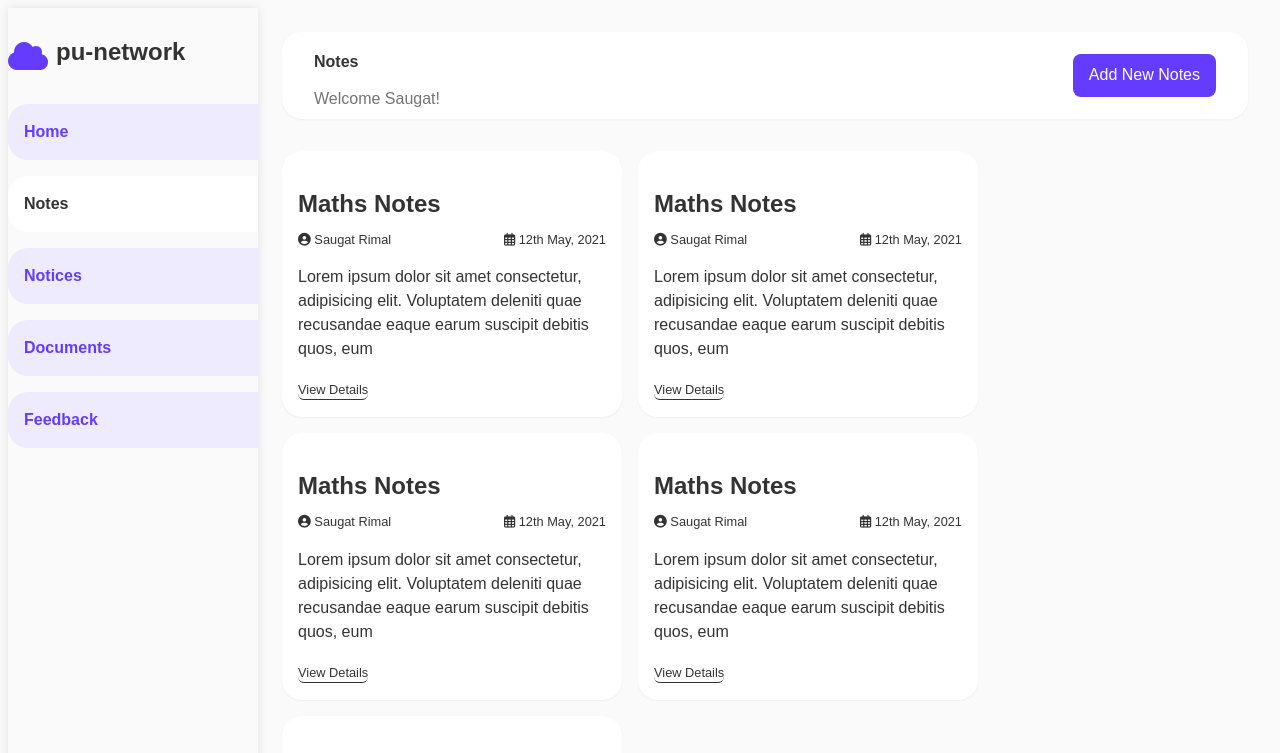
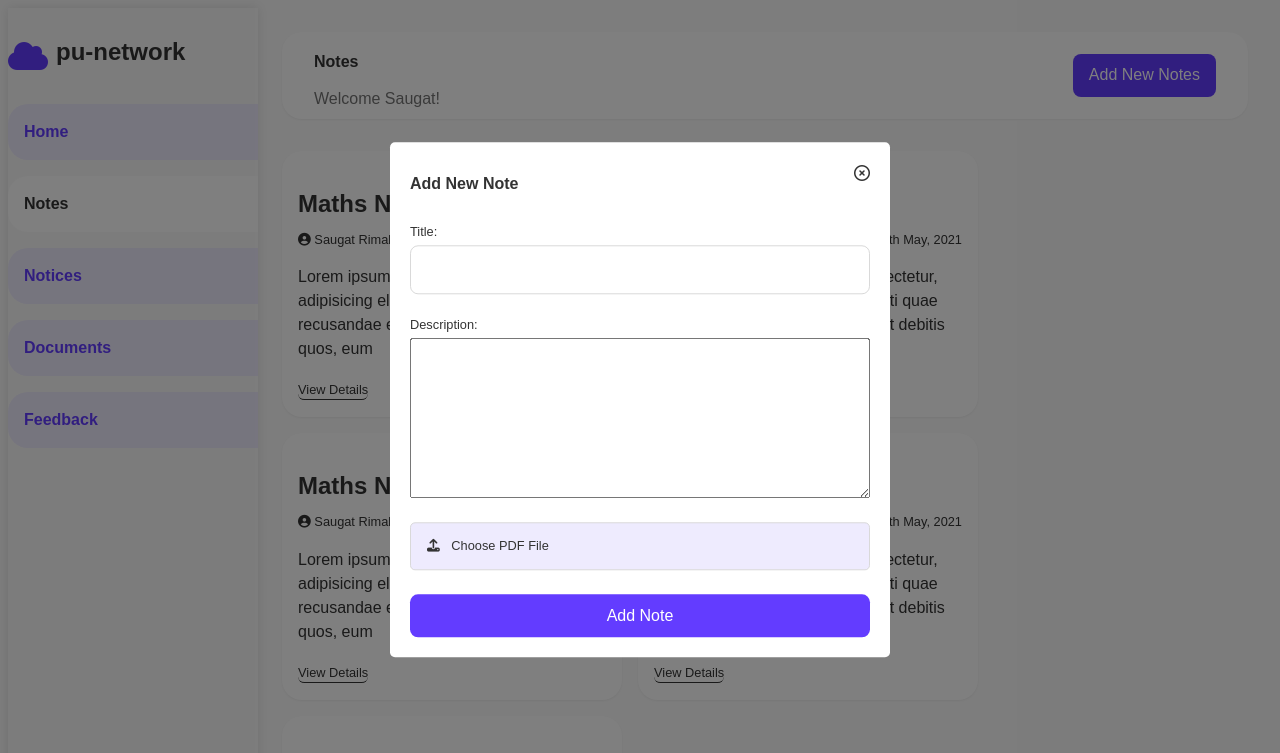
Before and after one commit to saugat-rimal/schoolproject, a plain HTML site: page dashboard.html in a window 1280 px wide. Both pictures are taken after a click on the button "Add New Notes". Shown: the top 753 px of the page. Drawn offline with Linux system fonts and the light colour scheme.

Commit message:
added addnew

```diff
--- a/css/dashboard.css
+++ b/css/dashboard.css
@@ -130,3 +130,95 @@ a {
     background-color: transparent;
     cursor: pointer;
 }
+
+
+
+/* Popup styling */
+.popup {
+    display: none;
+    position: fixed;
+    top: 0;
+    left: 0;
+    width: 100%;
+    height: 100%;
+    background-color: rgba(0, 0, 0, 0.5);
+    z-index: 999;
+}
+
+.popup-content {
+    background-color: white;
+    width: 100%;
+    max-width: 500px;
+    padding: 20px;
+    border-radius: 5px;
+    position: absolute;
+    top: 50%;
+    left: 50%;
+    transform: translate(-50%, -50%);
+}
+
+.close {
+    float: right;
+    cursor: pointer;
+}
+
+.popup--title {
+
+    margin-bottom: 2rem;
+}
+
+.form--box {
+    display: flex;
+    flex-direction: column;
+    gap: 1.5em;
+}
+
+.label--box {
+    display: flex;
+    flex-direction: column;
+    gap: 0.4em;
+}
+
+.label--box label {
+    font-size: 0.8rem;
+    color: #333333;
+}
+
+.label--box input {
+    padding: 0.7rem 0.75rem;
+    border-radius: 0.5em;
+    border: 1px solid rgb(217, 217, 217);
+}
+
+.label--box input::placeholder {
+    color: rgba(115, 115, 115, 0.752);
+}
+
+
+/* Fancy file input styling */
+.file-input {
+    position: relative;
+    overflow: hidden;
+    display: inline-block;
+    cursor: pointer;
+    border: 1px solid rgb(217, 217, 217);
+    padding: 1rem;
+    border-radius: 5px;
+    background-color: var(--color-lightblue);
+}
+
+.file-input input[type="file"] {
+    position: absolute;
+    top: 0;
+    right: 0;
+    bottom: 0;
+    left: 0;
+    width: 100%;
+    height: 100%;
+    opacity: 0;
+    cursor: pointer;
+}
+
+.file-input i {
+    margin-right: 8px;
+}
--- a/dashboard.html
+++ b/dashboard.html
@@ -41,7 +41,7 @@
           <p>Welcome Saugat!</p>
         </div>
 
-        <button>Add New Notes</button>
+        <button id="addNotesBtn">Add New Notes</button>
       </header>
 
       <section class="notes--listing">
@@ -151,5 +151,50 @@
         </div>
       </section>
     </main>
+
+    <!-- Popup Box -->
+    <div id="popup" class="popup">
+      <div class="popup-content">
+        <span class="close" onclick="closePopup()">
+          <i class="fa-regular fa-circle-xmark"></i
+        ></span>
+        <h2 class="popup--title">Add New Note</h2>
+
+        <form class="form--box">
+          <div class="label--box">
+            <label for="title">Title:</label>
+            <input type="text" id="title" name="title" required />
+          </div>
+
+          <div class="label--box">
+            <label for="description">Description:</label>
+            <textarea id="description" name="description"></textarea>
+          </div>
+
+          <div class="label--box">
+            <label class="file-input">
+              <i class="fa fa-upload"></i> Choose PDF File
+              <input type="file" id="pdfFile" name="pdfFile" />
+            </label>
+          </div>
+
+          <button type="submit">Add Note</button>
+        </form>
+      </div>
+    </div>
+
+    <script>
+      // Function to open popup
+      document
+        .getElementById("addNotesBtn")
+        .addEventListener("click", function () {
+          document.getElementById("popup").style.display = "block";
+        });
+
+      // Function to close popup
+      function closePopup() {
+        document.getElementById("popup").style.display = "none";
+      }
+    </script>
   </body>
 </html>
```
